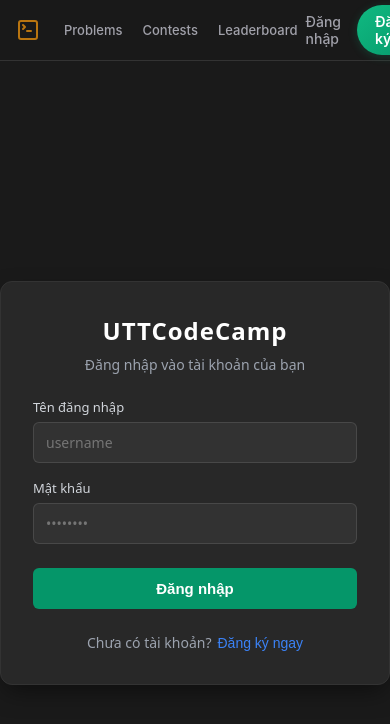
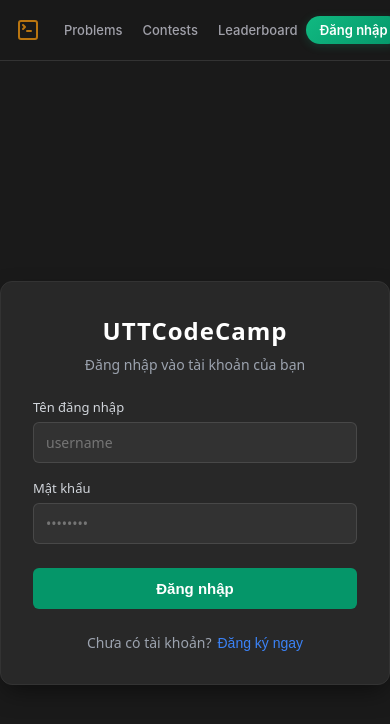
Before and after one commit to im-dlam/OJCodeCamp, a React (Vite) app in the folder frontend/: page /login in a window 390 px wide. Shown: the top 724 px of the page. Built offline with nearby package versions, Linux system fonts and the light colour scheme; no server answers.

Commit message:
chore(navbar): Optimize the interface for mobile.

```diff
--- a/frontend/src/components/Navbar.css
+++ b/frontend/src/components/Navbar.css
@@ -1,5 +1,3 @@
-/* file: Navbar.css */
-
 .navbar-container {
   display: flex;
   align-items: center;
@@ -78,6 +76,7 @@
   font-size: 14px;
   font-weight: 500;
   transition: color 0.2s;
+  white-space: nowrap;
 }
 
 .nav-btn-login:hover { color: #ffffff; }
@@ -92,6 +91,7 @@
   font-weight: 600;
   transition: opacity 0.2s, transform 0.2s;
   box-shadow: 0 2px 10px rgba(16, 185, 129, 0.2);
+  white-space: nowrap;
 }
 
 .nav-btn-signup:hover {
@@ -255,4 +255,23 @@
     padding: 2px 4px;
     font-size: 13px;
   }
+
+  .auth-actions {
+    gap: 8px;
+  }
+  .nav-btn-signup {
+      display: none;
+    }
+
+  .nav-btn-login {
+      background: linear-gradient(135deg, #10b981, #059669);
+      color: #ffffff;
+      padding: 6px 14px;
+      border-radius: 999px;
+      font-size: 13px;
+      font-weight: 600;
+      white-space: nowrap; /* Chống rớt chữ */
+      box-shadow: 0 2px 10px rgba(16, 185, 129, 0.2);
+    }
+
 }
```
